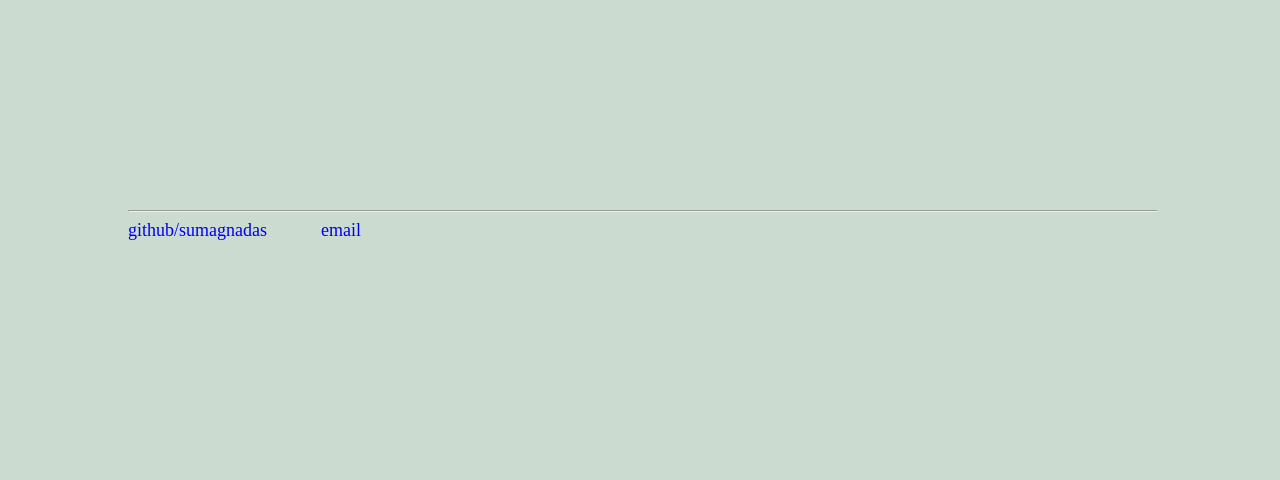
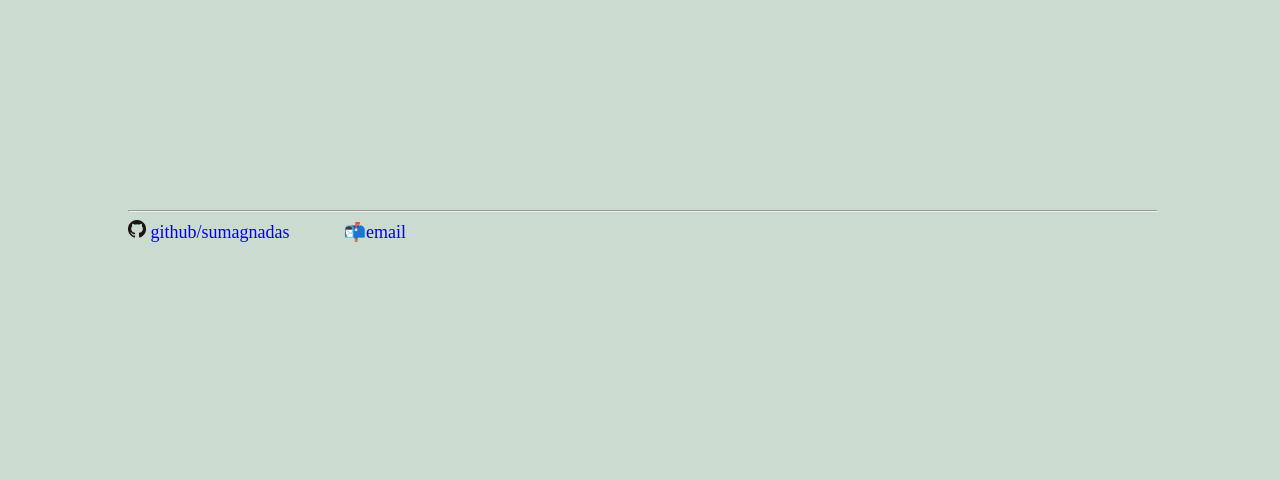
Before and after one commit to sumagnadas/web-testapp.herokuapp.com, a Flask app: page / in a window 1280 px wide. Shown: the part 320-800 px from the top of the page. Run offline with Flask 2, Linux system fonts and the light colour scheme.

Commit message:
Added icons for the contact area

```diff
--- a/app/static/pages.css
+++ b/app/static/pages.css
@@ -19,6 +19,7 @@
 }
 .contact a:link, .contact a:visited{
   margin-right: 50px;
+  font-size: 20;
   text-decoration: none;
   font-weight: lighter;
   padding-bottom: 10%;
--- a/app/templates/index.html
+++ b/app/templates/index.html
@@ -3,7 +3,7 @@
 <html>
     <head>
         <title>Testing flask out on Heroku</title>
-        <meta name="viewport" content="width=device-width, initial-scale=1.0">
+        <meta name="viewport" content="width=device-width, initial-scale=1.0" charset="UTF-8">
     </head>
     <body>
       <nav>
@@ -21,8 +21,8 @@
       </span>
       <hr>
       <span class="contact", id="contact">
-          <a href="https://github.com/sumagnadas">github/sumagnadas</a>
-          <a href="mailto:sumagnadas@gmail.com">email</a>
+        <a href="https://github.com/sumagnadas"><img src="static/github-icon.png" height=18, width=18> github/sumagnadas</a>
+        <a href="mailto:sumagnadas@gmail.com">📬email</a>
       </span class="contact">
     </body>
 </html>
```
Also changed, not shown: app/templates/about.html (+4 -3 lines), app/static/github-icon.png (added).
